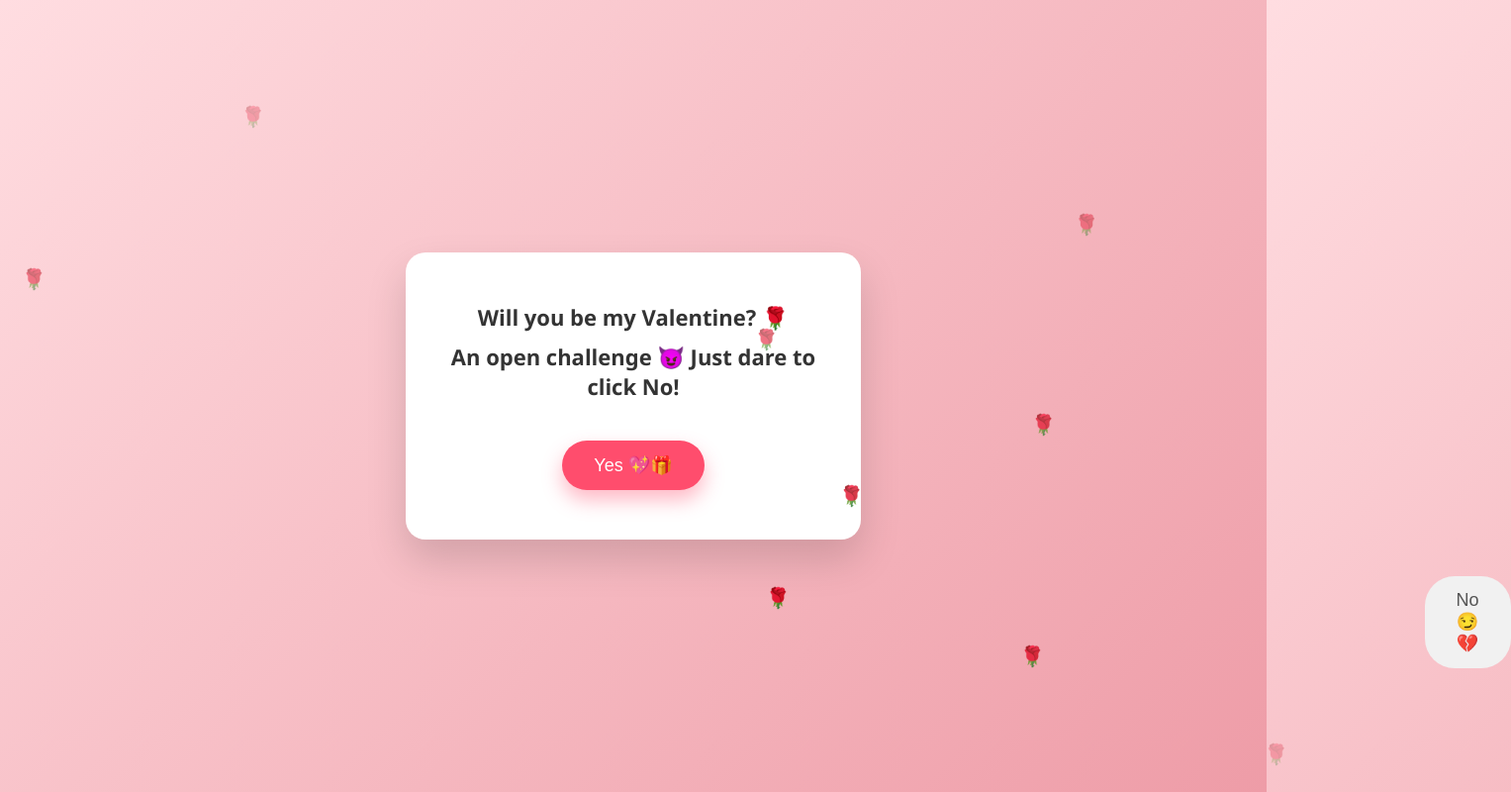
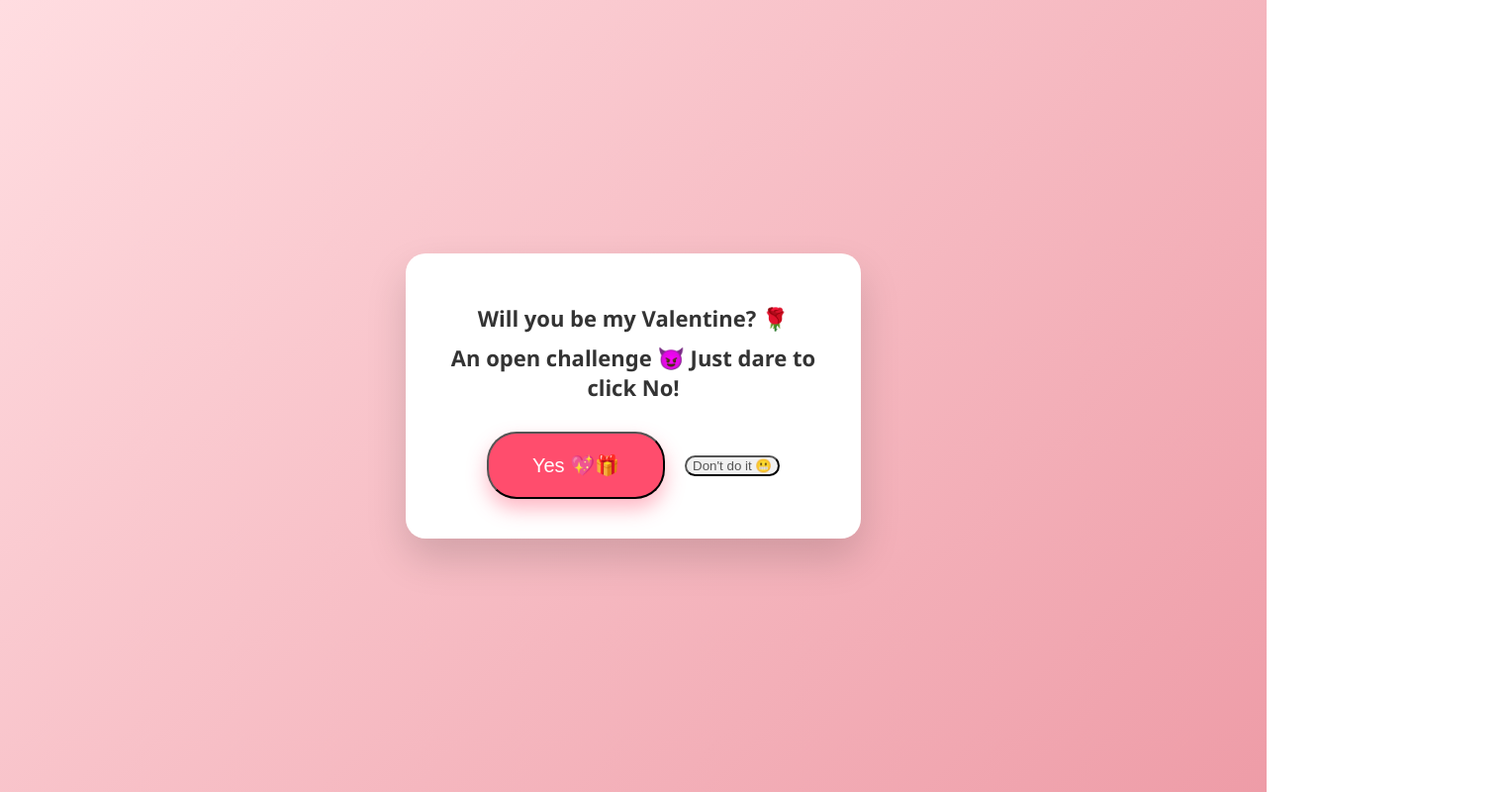
Before and after one commit to aishafarooq868/LAB_PROJ_VALEN_2341-, a plain HTML site: page index.html in a window 1280 px wide. Both pictures are taken after a click on the button "No 😏💔". Shown: the whole page at 99% size, 1527 px wide, since content can reach past the window. Drawn offline with Linux system fonts and the light colour scheme.

Commit message:
Update index.html

```diff
--- a/index.html
+++ b/index.html
@@ -1,5 +1,6 @@
 <!DOCTYPE html>
 <html>
+
 <head>
   <title>Surprise 🎁</title>
   <meta name="viewport" content="width=device-width, initial-scale=1.0">
@@ -23,7 +24,7 @@
       width: 90%;
       max-width: 400px;
       text-align: center;
-      box-shadow: 0 20px 40px rgba(0,0,0,0.15);
+      box-shadow: 0 20px 40px rgba(0, 0, 0, 0.15);
       position: relative;
     }
 
@@ -35,33 +36,31 @@
 
     .buttons {
       margin-top: 30px;
+      display: flex;
+      justify-content: center;
+      align-items: center;
+      gap: 20px;
+      flex-wrap: wrap;
+      transition: transform 0.2s ease, box-shadow 0.2s ease;
+      /* 🔑 important */
     }
 
-    button {
-      padding: 14px 32px;
-      font-size: 18px;
-      margin: 10px;
-      border-radius: 30px;
-      border: none;
-      cursor: pointer;
-      transition: transform 0.2s ease, box-shadow 0.2s ease;
-    }
 
     #yesBtn {
       background: #ff4d6d;
       color: white;
-      box-shadow: 0 10px 20px rgba(255,77,109,0.4);
+      border-radius: 30px;
+      box-shadow: 0 10px 20px rgba(255, 77, 109, 0.4);
+      padding: 14px 32px;
     }
 
-    #yesBtn:hover {
-      transform: scale(1.08);
-    }
 
     #noBtn {
       background: #f1f1f1;
+      border-radius: 30px;
       color: #555;
-      position: absolute;
     }
+
 
     #loader {
       display: none;
@@ -70,23 +69,16 @@
       color: #ff4d6d;
     }
 
-    /* Floating hearts */
-    .heart {
-      position: fixed;
-      bottom: -20px;
-      font-size: 20px;
-      animation: floatUp 6s linear infinite;
-      opacity: 0.7;
-    }
-
     @keyframes floatUp {
       0% {
         transform: translateY(0);
         opacity: 0;
       }
+
       20% {
         opacity: 1;
       }
+
       100% {
         transform: translateY(-110vh);
         opacity: 0;
@@ -122,7 +114,37 @@
     const sound = document.getElementById("soundEffect");
     const yesBtn = document.getElementById("yesBtn");
 
-    // Move No button
+    let noClickCount = 0;
+
+    const noTexts = [
+      "Don't do it 😬",
+      "Please pookie.. 🥺",
+      "It'll make me sad 😢"
+    ];
+
+    noBtn.addEventListener("click", () => {
+      noClickCount++;
+
+      // Grow YES button without overlap
+      yesBtn.style.padding = `${14 + noClickCount * 6}px ${32 + noClickCount * 12}px`;
+      yesBtn.style.fontSize = `${18 + noClickCount * 2}px`;
+
+      // Change NO text
+      if (noClickCount <= noTexts.length) {
+        noBtn.textContent = noTexts[noClickCount - 1];
+      }
+
+      // LAST CLICK → NO RUNS AWAY
+      if (noClickCount >= 3) {
+        noBtn.style.position = "absolute";
+        moveNoButton();
+
+        noBtn.addEventListener("mouseover", moveNoButton);
+        noBtn.addEventListener("touchstart", moveNoButton);
+      }
+    });
+
+    // Run-away function
     function moveNoButton() {
       const x = Math.random() * (window.innerWidth - noBtn.offsetWidth);
       const y = Math.random() * (window.innerHeight - noBtn.offsetHeight);
@@ -130,13 +152,11 @@
       noBtn.style.top = y + "px";
     }
 
-    noBtn.addEventListener("mouseover", moveNoButton);
-    noBtn.addEventListener("touchstart", moveNoButton);
 
     // Yes click
     yesBtn.addEventListener("click", () => {
       sound.volume = 0.6;
-      sound.play().catch(() => {});
+      sound.play().catch(() => { });
 
       document.getElementById("question1").style.display = "none";
       document.getElementById("question2").style.display = "none";
@@ -148,19 +168,8 @@
         window.location.href = "page2.html";
       }, 2500);
     });
-
-    // Floating hearts generator
-    setInterval(() => {
-      const heart = document.createElement("div");
-      heart.className = "heart";
-      heart.innerHTML = "🌹";
-      heart.style.left = Math.random() * 100 + "vw";
-      heart.style.animationDuration = (4 + Math.random() * 3) + "s";
-      document.body.appendChild(heart);
-
-      setTimeout(() => heart.remove(), 6000);
-    }, 600);
   </script>
 
 </body>
+
 </html>
```
